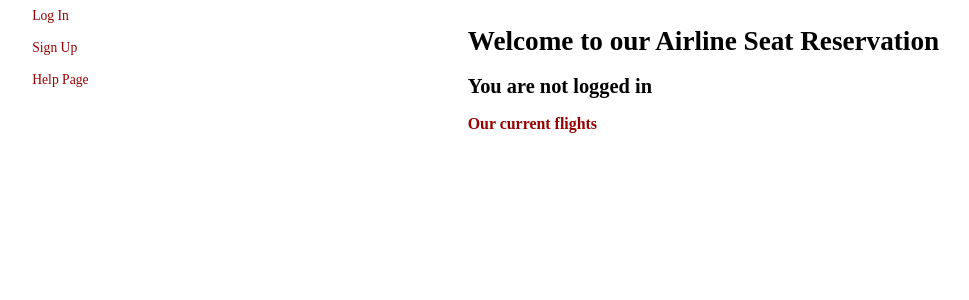
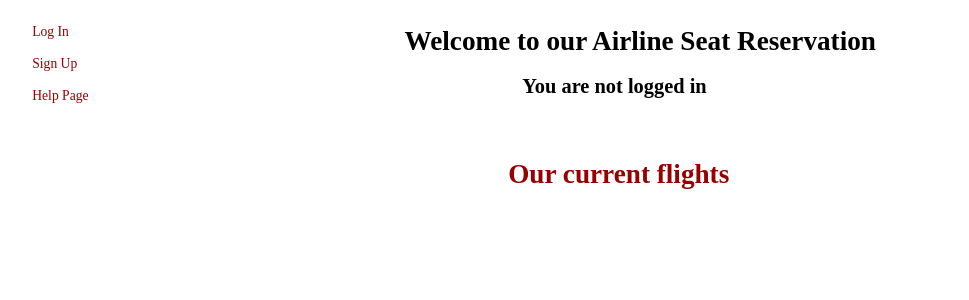
Before and after one commit to olehae/Boeing, a Django app: page / in a window 1280 px wide. Shown: the top 300 px of the page, without its empty margins (1-970 px from the left). Run offline with Django 4.2, Linux system fonts and the light colour scheme; parts of the project's set-up code (start-up, migrations or seed data) failed here and were passed over.

Commit message:
Centering on homepage

```diff
--- a/project/boeing/templates/home.html
+++ b/project/boeing/templates/home.html
@@ -31,24 +31,24 @@ input[type="submit"] {
       <p><a href="{% url 'admin' %}">Admin</a></p>
     {% endif %}
     </div>
-    <div style="float: left; margin-left: 30%">
+    <div style="float: left; margin-left: 35%">
       <h1> Hi {{ username }}!</h1>
       <p style="font-size: 120%; margin-left: -20%">What is todays destination going to be?</p><br>
       <h2 style="font-size: 200%; margin-left: -13%"> <a href="{% url 'overview' %}">Our current flights</a> </h2>
     </div>
 {% else %}
     <div style="float: left; margin-left: 2%">
-    <a href="{% url 'login' %}">Log In</a>
+    <br><a href="{% url 'login' %}">Log In</a>
     <br><br>
     <a href="{% url 'signup' %}">Sign Up</a>
     <br><br>
     <a href="{% url 'help' %}#not_logged_in">Help Page</a>
     <br><br>
     </div>
-    <div style="float: left; margin-left: 30%">
+    <div style="float: left; margin-left: 25%">
         <h1>Welcome to our Airline Seat Reservation</h1>
-        <h2>You are not logged in</h2>
-        <h3> <a href="{% url 'overview' %}">Our current flights</a> </h3>
+        <h2 style="margin-left: 25%">You are not logged in</h2><br>
+        <h3 style="font-size:200%; margin-left: 22%"> <a href="{% url 'overview' %}">Our current flights</a> </h3>
     </div>
 {% endif %}
 <div style="float:right; margin-right:2%">
```
Also changed, not shown: project/boeing/db.sqlite3.
